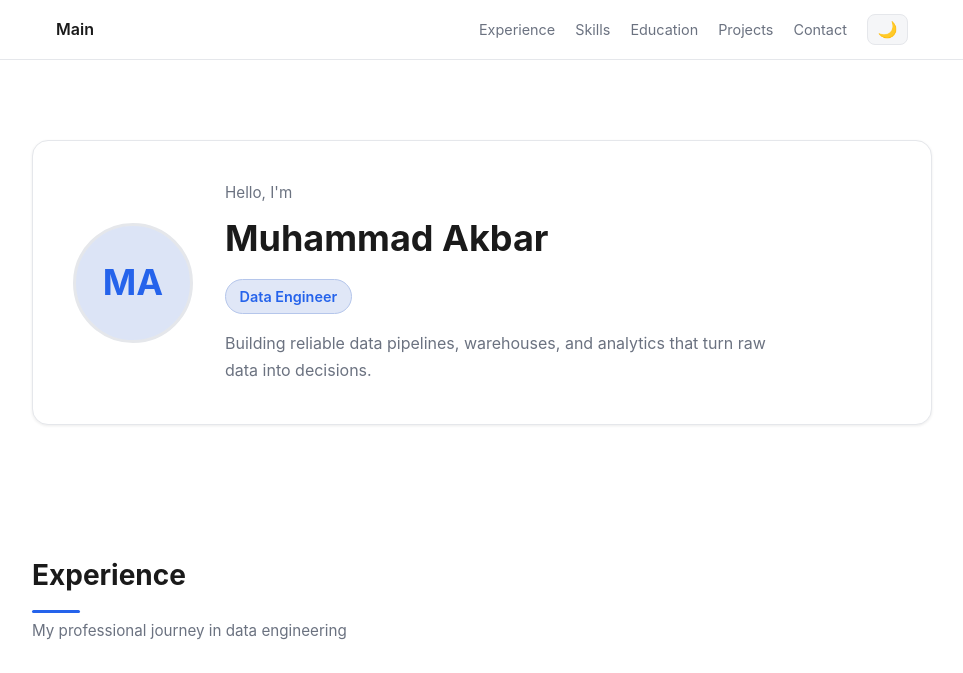
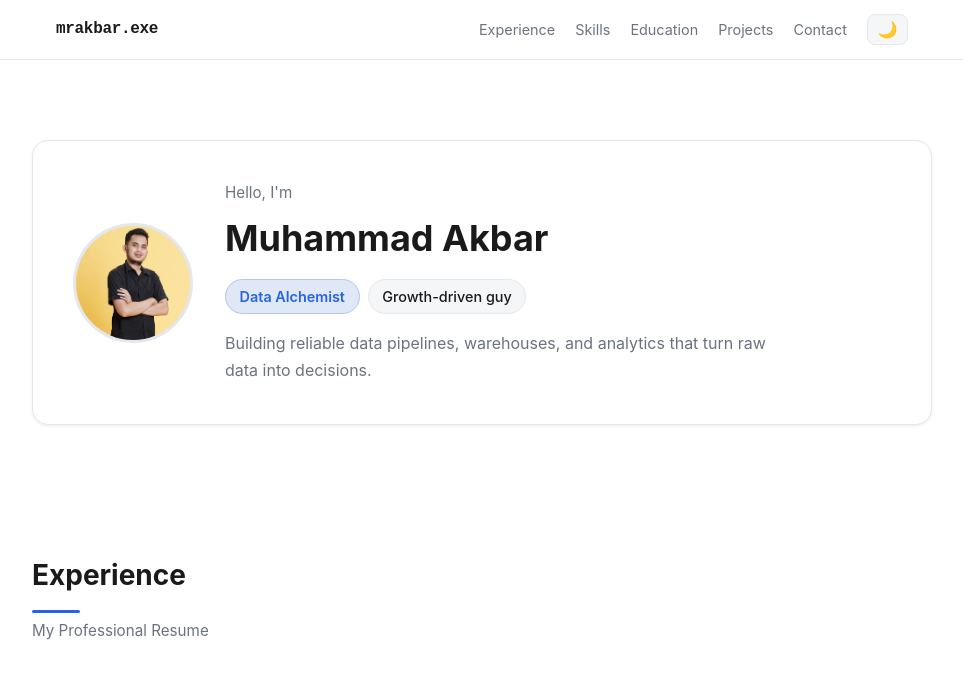
Before and after one commit to xmen1412/portofolio-website, a website built with Vite: page src/index.html in a window 1280 px wide. Shown: the top 673 px of the page, without its empty margins (158-1121 px from the left). Built offline with nearby package versions, Linux system fonts and the light colour scheme.

Commit message:
Add new profile and job images, update profile role and personality in content.js, enhance logo styling in style.css, and adjust main.js to reflect new data

```diff
--- a/src/css/style.css
+++ b/src/css/style.css
@@ -84,8 +84,16 @@ a:hover {
 }
 
 .logo {
+  font-family: ui-monospace, 'Cascadia Code', 'Segoe UI Mono', monospace;
+  font-size: 1rem;
   font-weight: 600;
   color: var(--text);
+  letter-spacing: -0.02em;
+}
+
+.logo:hover {
+  text-decoration: none;
+  color: var(--accent);
 }
 
 .theme-toggle {
@@ -172,9 +180,12 @@ a:hover {
 }
 
 .profile-avatar img {
+  display: block;
   width: 100%;
   height: 100%;
   object-fit: cover;
+  object-position: center 22%;
+  transform: scale(1.8);
 }
 
 .profile-greeting {
@@ -189,6 +200,13 @@ a:hover {
   margin-bottom: 0.75rem;
 }
 
+.profile-badges {
+  display: flex;
+  flex-wrap: wrap;
+  gap: 0.5rem;
+  margin-bottom: 1rem;
+}
+
 .profile-role {
   display: inline-block;
   font-size: 0.9rem;
@@ -198,7 +216,17 @@ a:hover {
   border: 1px solid color-mix(in srgb, var(--accent) 25%, var(--border));
   border-radius: 999px;
   padding: 0.3rem 0.85rem;
-  margin-bottom: 1rem;
+}
+
+.profile-personality {
+  display: inline-block;
+  font-size: 0.9rem;
+  color: var(--text);
+  font-weight: 500;
+  background: var(--bg-alt);
+  border: 1px solid var(--border);
+  border-radius: 999px;
+  padding: 0.3rem 0.85rem;
 }
 
 .profile-tagline {
--- a/src/data/content.js
+++ b/src/data/content.js
@@ -1,11 +1,12 @@
 export const site = {
   greeting: 'Hello, I\'m',
   name: 'Muhammad Akbar',
-  role: 'Data Engineer',
+  role: 'Data Alchemist',
+  personality: 'Growth-driven guy',
   tagline:
     'Building reliable data pipelines, warehouses, and analytics that turn raw data into decisions.',
-  avatar: null,
-  // placecholder for avatar assets/images/your-photo.jpg
+  avatar: 'assets/images/profile/profile.jpeg',
+  logo: 'mrakbar.exe',
 }
 
 export const experience = [
@@ -29,10 +30,19 @@ export const experience = [
     ],
   },
   {
-    role: 'Data Engineer',
+    role: 'Data Analyst',
     company: 'PT Spasi Indonesia',
     companyLogo: 'assets/images/jobs/spasi indonesia.png',
     period: 'Mar 2021 — Sep 2021',
+    points: [
+      'Describe what you did here.',
+    ],
+  },
+  {
+    role: 'ICT Support Intern',
+    company: 'Injourney Indonesia',
+    companyLogo: 'assets/images/jobs/injourney.png',
+    period: ' 2021 — Sep 2021',
     points: [
       'Describe what you did here.',
     ],
--- a/src/index.html
+++ b/src/index.html
@@ -9,7 +9,7 @@
   <body>
     <nav class="nav">
       <div class="nav-inner">
-        <a class="logo" href="#">Main</a>
+        <a class="logo" href="#" id="site-logo"></a>
         <div class="nav-links">
           <a href="#experience">Experience</a>
           <a href="#skills">Skills</a>
@@ -28,7 +28,10 @@
           <div class="profile-body">
             <p class="profile-greeting" id="hero-greeting"></p>
             <h1 id="hero-name"></h1>
-            <p class="profile-role" id="hero-role"></p>
+            <div class="profile-badges">
+              <p class="profile-role" id="hero-role"></p>
+              <p class="profile-personality" id="hero-personality"></p>
+            </div>
             <p class="profile-tagline" id="hero-tagline"></p>
           </div>
         </div>
@@ -37,7 +40,7 @@
       <section id="experience" class="section container">
         <header class="section-header">
           <h2 class="section-title">Experience</h2>
-          <p class="section-subtitle">My professional journey in data engineering</p>
+          <p class="section-subtitle">My Professional Resume</p>
         </header>
         <div class="carousel" id="experience-carousel" data-per-view="1">
           <div class="carousel-viewport">
--- a/src/js/main.js
+++ b/src/js/main.js
@@ -5,15 +5,20 @@ import '../css/style.css'
 
 initTheme(document.getElementById('theme-toggle'))
 
+document.getElementById('site-logo').textContent = site.logo
+document.title = `${site.name} — ${site.role}`
+
 const heroGreeting = document.getElementById('hero-greeting')
 const heroName = document.getElementById('hero-name')
 const heroRole = document.getElementById('hero-role')
+const heroPersonality = document.getElementById('hero-personality')
 const heroTagline = document.getElementById('hero-tagline')
 const heroAvatar = document.getElementById('hero-avatar')
 
 heroGreeting.textContent = site.greeting
 heroName.textContent = site.name
 heroRole.textContent = site.role
+heroPersonality.textContent = site.personality
 heroTagline.textContent = site.tagline
 
 if (site.avatar) {
```
Also changed, not shown: src/assets/images/jobs/injourney.png (added), src/assets/images/profile/profile.jpeg (added).
